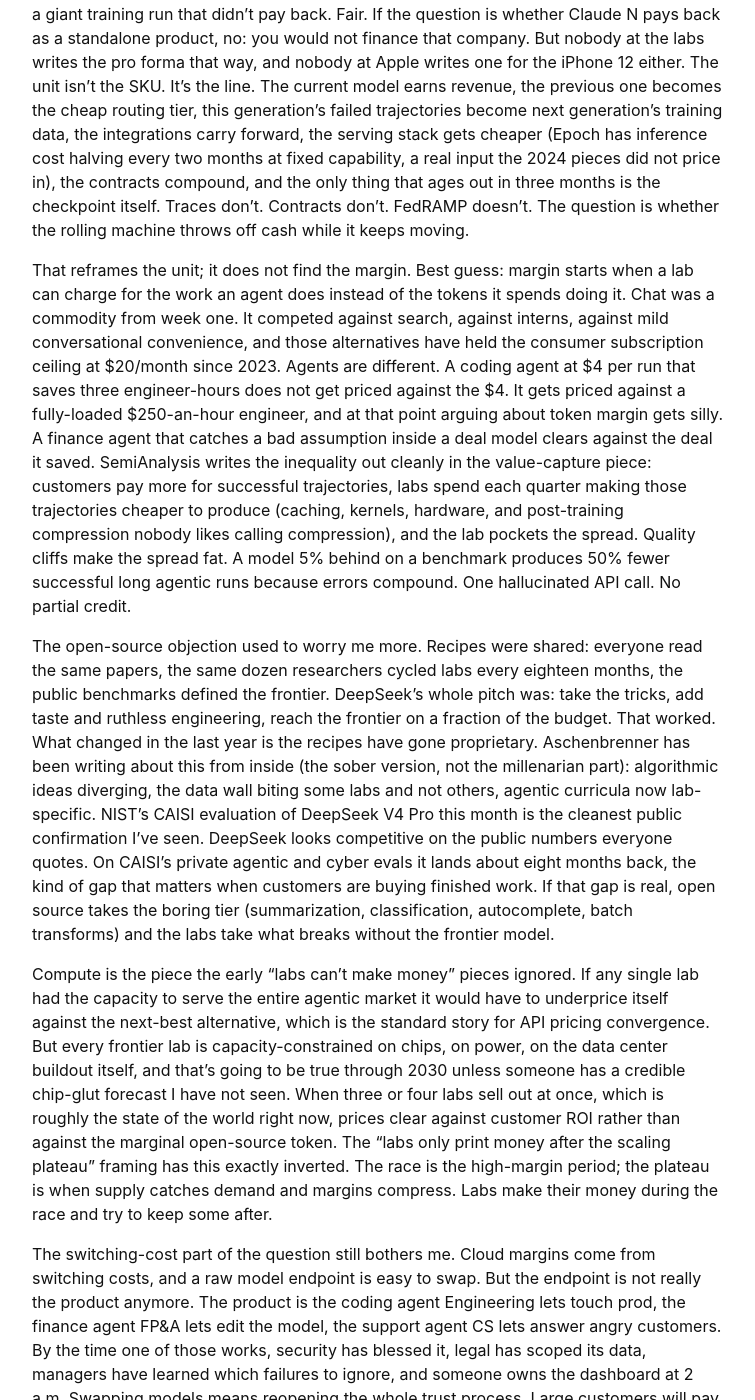
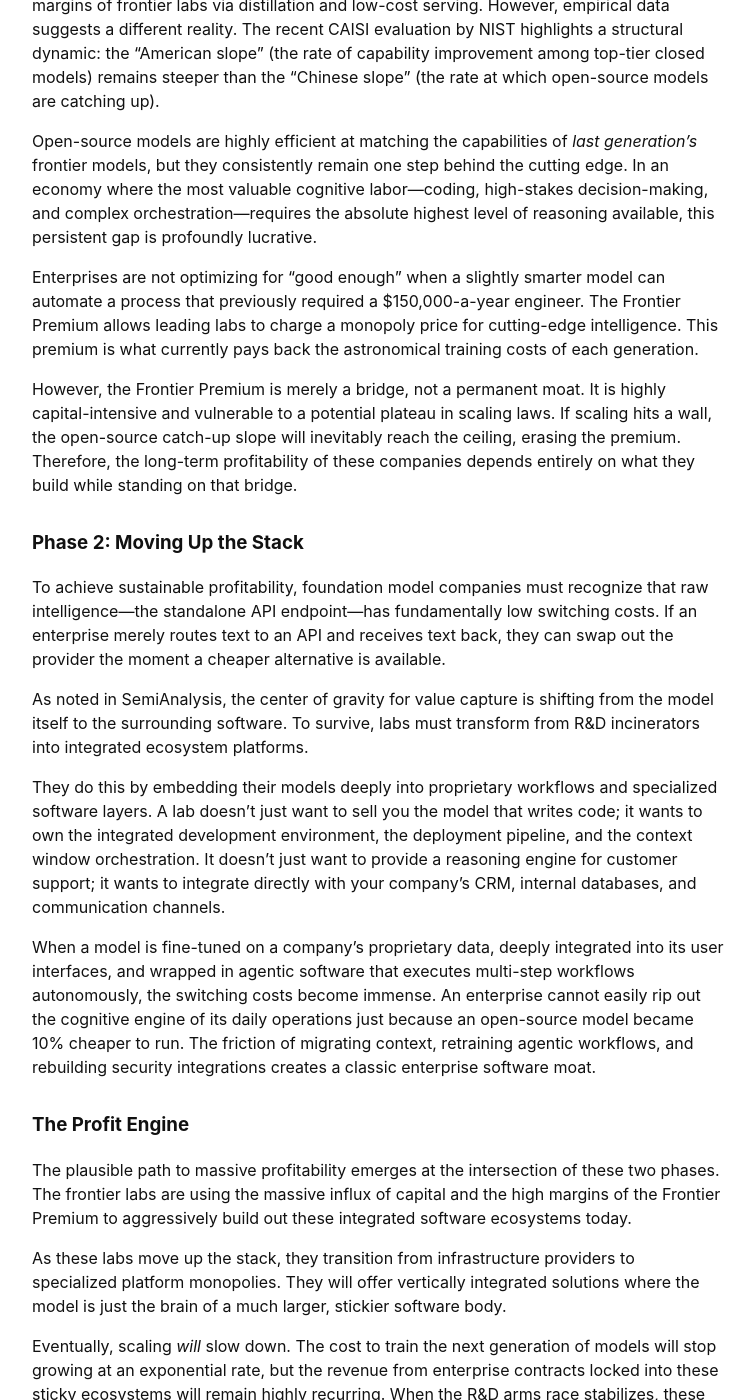
Before and after one commit to kiankyars/kiankyars.github.io, a Jekyll site: the page built from _posts/blog/2026-05-10-dwarkesh.md, in a window 1280 px wide and 1400 px high, scrolled down 2079 px. Shown: the whole window, without its empty margins (262-1017 px from the left). Built offline with Jekyll 4.4.1, drawn with Linux system fonts in a browser that asks for light colours; some of the changed text lies outside the part shown.

Commit message:
feat: draft dwarkesh patel essay
- Add essay design spec
- Add implementation plan
- Replace placeholder with final essay text

```diff
--- a/_posts/blog/2026-05-10-dwarkesh.md
+++ b/_posts/blog/2026-05-10-dwarkesh.md
@@ -33,22 +33,40 @@
 
 This may also potentially be useful: https://newsletter.semianalysis.com/p/ai-value-capture-the-shift-to-model
 
-This is the reason why model companies will diverge, reference this source: https://www.nist.gov/news-events/news/2026/05/caisi-evaluation-deepseek-v4-pro
+This is the reason why model companies will diverge, reference this source (Chinese slope is shallower than American slope, or rather closed source is moving faster than open source.): https://www.nist.gov/news-events/news/2026/05/caisi-evaluation-deepseek-v4-pro
 
-Relevant quote from Leopold Aschenbrenner:
+The Bridge and the Moat: How Foundation Models Actually Achieve Profitability
 
-As an aside, this also means that we should expect more variance between the different labs in coming years compared to today. Up until recently, the state of the art techniques were published, so everyone was basically doing the same thing. (And new upstarts or open source projects could easily compete with the frontier, since the recipe was published.) Now, key algorithmic ideas are becoming increasingly proprietary. I’d expect labs’ approaches to diverge much more, and some to make faster progress than others—even a lab that seems on the frontier now could get stuck on the data wall while others make a breakthrough that lets them race ahead. And open source will have a much harder time competing. It will certainly make things interesting. (And if and when a lab figures it out, their breakthrough will be the key to AGI, key to superintelligence—one of the United States’ most prized secrets.)
+The defining anxiety of the AI industry is the fear of commoditization. As training costs balloon, the specter of open-source catching up—combined with low switching costs—suggests a brutal race to the bottom. If intelligence is just an API call, margins will inevitably collapse. So how do foundation model companies avoid this fate and start making actual money?
 
-ESSAY
+The answer lies in understanding that frontier labs will execute a two-phase strategy: they will use their persistent edge in raw capabilities (the "Frontier Premium") to buy time, funding their transition into specialized, integrated ecosystem providers (the "Durable Moat").
 
-A friend at one of the labs told me a couple months back, half kidding, that the only honest pro forma you can write for a frontier model assumes the company dies in three months. The math: pick Claude N, run its unit economics, watch Claude N+1 kill it, end up sitting on a giant training run that didn't pay back. Fair. If the question is whether Claude N pays back as a standalone product, no: you would not finance that company. But nobody at the labs writes the pro forma that way, and nobody at Apple writes one for the iPhone 12 either. The unit isn't the SKU. It's the line. The current model earns revenue, the previous one becomes the cheap routing tier, this generation's failed trajectories become next generation's training data, the integrations carry forward, the serving stack gets cheaper (Epoch has inference cost halving every two months at fixed capability, a real input the 2024 pieces did not price in), the contracts compound, and the only thing that ages out in three months is the checkpoint itself. Traces don't. Contracts don't. FedRAMP doesn't. The question is whether the rolling machine throws off cash while it keeps moving.
+### Phase 1: The Frontier Premium as a Bridge
 
-That reframes the unit; it does not find the margin. Best guess: margin starts when a lab can charge for the work an agent does instead of the tokens it spends doing it. Chat was a commodity from week one. It competed against search, against interns, against mild conversational convenience, and those alternatives have held the consumer subscription ceiling at $20/month since 2023. Agents are different. A coding agent at $4 per run that saves three engineer-hours does not get priced against the $4. It gets priced against a fully-loaded $250-an-hour engineer, and at that point arguing about token margin gets silly. A finance agent that catches a bad assumption inside a deal model clears against the deal it saved. SemiAnalysis writes the inequality out cleanly in the value-capture piece: customers pay more for successful trajectories, labs spend each quarter making those trajectories cheaper to produce (caching, kernels, hardware, and post-training compression nobody likes calling compression), and the lab pockets the spread. Quality cliffs make the spread fat. A model 5% behind on a benchmark produces 50% fewer successful long agentic runs because errors compound. One hallucinated API call. No partial credit.
+The immediate fear is that open-source models will rapidly close the gap, eating into the margins of frontier labs via distillation and low-cost serving. However, empirical data suggests a different reality. The recent CAISI evaluation by NIST highlights a structural dynamic: the "American slope" (the rate of capability improvement among top-tier closed models) remains steeper than the "Chinese slope" (the rate at which open-source models are catching up).
 
-The open-source objection used to worry me more. Recipes were shared: everyone read the same papers, the same dozen researchers cycled labs every eighteen months, the public benchmarks defined the frontier. DeepSeek's whole pitch was: take the tricks, add taste and ruthless engineering, reach the frontier on a fraction of the budget. That worked. What changed in the last year is the recipes have gone proprietary. Aschenbrenner has been writing about this from inside (the sober version, not the millenarian part): algorithmic ideas diverging, the data wall biting some labs and not others, agentic curricula now lab-specific. NIST's CAISI evaluation of DeepSeek V4 Pro this month is the cleanest public confirmation I've seen. DeepSeek looks competitive on the public numbers everyone quotes. On CAISI's private agentic and cyber evals it lands about eight months back, the kind of gap that matters when customers are buying finished work. If that gap is real, open source takes the boring tier (summarization, classification, autocomplete, batch transforms) and the labs take what breaks without the frontier model.
+Open-source models are highly efficient at matching the capabilities of *last generation's* frontier models, but they consistently remain one step behind the cutting edge. In an economy where the most valuable cognitive labor—coding, high-stakes decision-making, and complex orchestration—requires the absolute highest level of reasoning available, this persistent gap is profoundly lucrative.
 
-Compute is the piece the early "labs can't make money" pieces ignored. If any single lab had the capacity to serve the entire agentic market it would have to underprice itself against the next-best alternative, which is the standard story for API pricing convergence. But every frontier lab is capacity-constrained on chips, on power, on the data center buildout itself, and that's going to be true through 2030 unless someone has a credible chip-glut forecast I have not seen. When three or four labs sell out at once, which is roughly the state of the world right now, prices clear against customer ROI rather than against the marginal open-source token. The "labs only print money after the scaling plateau" framing has this exactly inverted. The race is the high-margin period; the plateau is when supply catches demand and margins compress. Labs make their money during the race and try to keep some after.
+Enterprises are not optimizing for "good enough" when a slightly smarter model can automate a process that previously required a $150,000-a-year engineer. The Frontier Premium allows leading labs to charge a monopoly price for cutting-edge intelligence. This premium is what currently pays back the astronomical training costs of each generation.
 
-The switching-cost part of the question still bothers me. Cloud margins come from switching costs, and a raw model endpoint is easy to swap. But the endpoint is not really the product anymore. The product is the coding agent Engineering lets touch prod, the finance agent FP&A lets edit the model, the support agent CS lets answer angry customers. By the time one of those works, security has blessed it, legal has scoped its data, managers have learned which failures to ignore, and someone owns the dashboard at 2 a.m. Swapping models means reopening the whole trust process. Large customers will pay to avoid that.
+However, the Frontier Premium is merely a bridge, not a permanent moat. It is highly capital-intensive and vulnerable to a potential plateau in scaling laws. If scaling hits a wall, the open-source catch-up slope will inevitably reach the ceiling, erasing the premium. Therefore, the long-term profitability of these companies depends entirely on what they build while standing on that bridge.
 
-The trade can still break. If open models sit only a few weeks behind frontier agents on private evals at the same time chip supply flips from scarcity to glut, margins compress fast. I put that world at roughly one-in-five, mostly because both curves move fast. Otherwise the frontier stays six-to-twelve months ahead on the work customers buy, and the labs do not need any single model to pay itself back. They need to be the bottleneck for work customers can't afford to botch. Easier bar than earning a training run back in a quarter, and from what I can tell, they are already over it.
+### Phase 2: Moving Up the Stack
+
+To achieve sustainable profitability, foundation model companies must recognize that raw intelligence—the standalone API endpoint—has fundamentally low switching costs. If an enterprise merely routes text to an API and receives text back, they can swap out the provider the moment a cheaper alternative is available.
+
+As noted in SemiAnalysis, the center of gravity for value capture is shifting from the model itself to the surrounding software. To survive, labs must transform from R&D incinerators into integrated ecosystem platforms.
+
+They do this by embedding their models deeply into proprietary workflows and specialized software layers. A lab doesn't just want to sell you the model that writes code; it wants to own the integrated development environment, the deployment pipeline, and the context window orchestration. It doesn't just want to provide a reasoning engine for customer support; it wants to integrate directly with your company's CRM, internal databases, and communication channels.
+
+When a model is fine-tuned on a company's proprietary data, deeply integrated into its user interfaces, and wrapped in agentic software that executes multi-step workflows autonomously, the switching costs become immense. An enterprise cannot easily rip out the cognitive engine of its daily operations just because an open-source model became 10% cheaper to run. The friction of migrating context, retraining agentic workflows, and rebuilding security integrations creates a classic enterprise software moat.
+
+### The Profit Engine
+
+The plausible path to massive profitability emerges at the intersection of these two phases. The frontier labs are using the massive influx of capital and the high margins of the Frontier Premium to aggressively build out these integrated software ecosystems today.
+
+As these labs move up the stack, they transition from infrastructure providers to specialized platform monopolies. They will offer vertically integrated solutions where the model is just the brain of a much larger, stickier software body.
+
+Eventually, scaling *will* slow down. The cost to train the next generation of models will stop growing at an exponential rate, but the revenue from enterprise contracts locked into these sticky ecosystems will remain highly recurring. When the R&D arms race stabilizes, these labs will find themselves sitting on top of high-margin software platforms deeply embedded in the global economy.
+
+They won't just be the providers of intelligence; they will be the operating systems of the cognitive enterprise. And that is when the real profits begin.
```
Also changed, not shown: docs/superpowers/plans/2026-05-10-dwarkesh-essay-plan.md (added, +28 -0 lines), docs/superpowers/specs/2026-05-10-dwarkesh-essay-design.md (added, +30 -0 lines).
